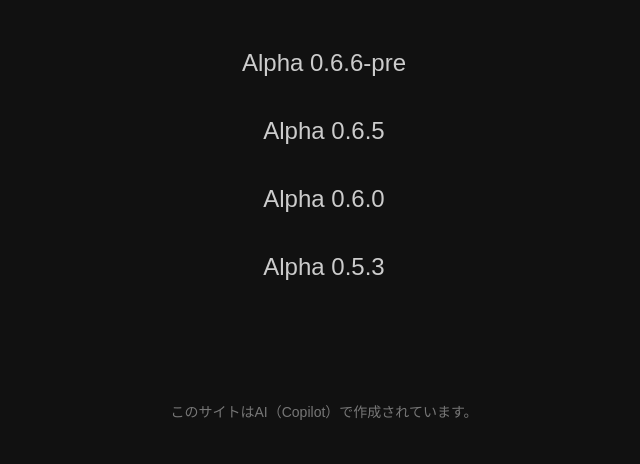
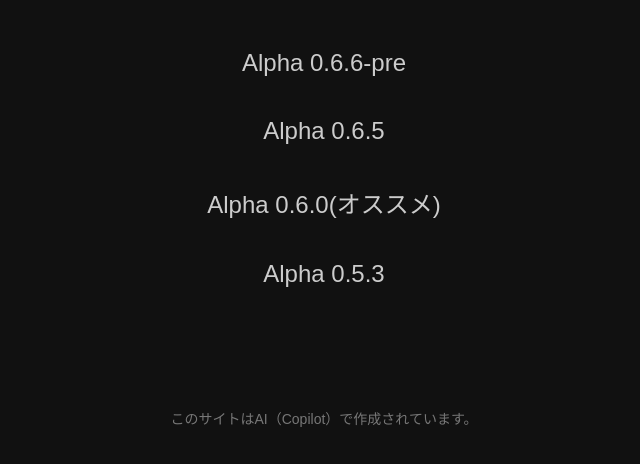
Before and after one commit to yottyankari/fontup, a plain HTML site: page index.html in a window 1280 px wide. Shown: the part 156-620 px from the top of the page, without its empty margins (316-956 px from the left). Drawn offline with Linux system fonts and the light colour scheme.

Commit message:
Update index.html

```diff
--- a/index.html
+++ b/index.html
@@ -14,7 +14,7 @@
     <div class="version-list">
         <a href="Alpha_0.6.6-pre.html" class="version-item">Alpha 0.6.6-pre</a>
         <a href="Alpha_0.6.5.html" class="version-item">Alpha 0.6.5</a>
-        <a href="Alpha_0.6.0.html" class="version-item">Alpha 0.6.0</a>
+        <a href="Alpha_0.6.0.html" class="version-item">Alpha 0.6.0(オススメ)</a>
         <a href="Alpha_0.5.3.html" class="version-item">Alpha 0.5.3</a>
     </div>
 </div>
```
